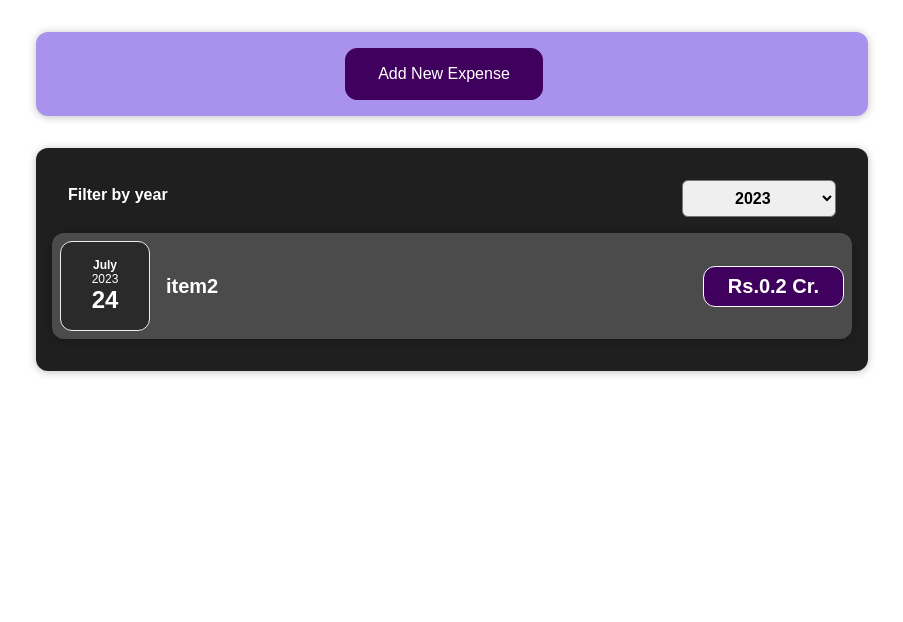
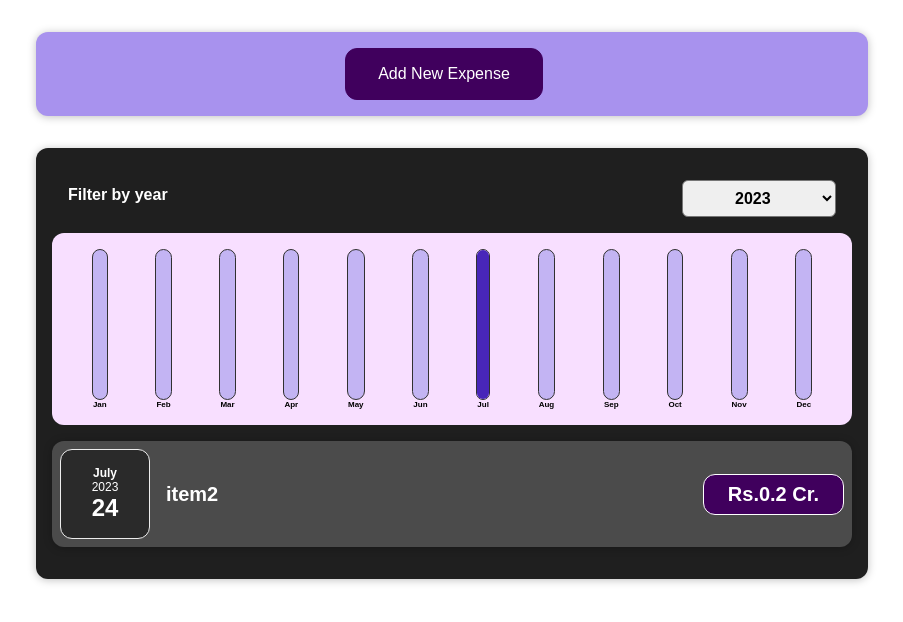
Before and after one commit to paras9sid/expense_tracker_react, a React (Create React App) app: page / in a window 1280 px wide. Shown: the top 622 px of the page, without its empty margins (188-1091 px from the left). Built offline with nearby package versions, Linux system fonts and the light colour scheme.

Commit message:
chart added for months via objects in array

```diff
--- /dev/null
+++ b/src/components/Chart/Chart.css
@@ -0,0 +1,9 @@
+.chart {
+  padding: 1rem;
+  border-radius: 12px;
+  background-color: #f8dfff;
+  text-align: center;
+  display: flex;
+  justify-content: space-around;
+  height: 10rem;
+}
--- /dev/null
+++ b/src/components/Chart/Chart.js
@@ -0,0 +1,24 @@
+import React from "react";
+import ChartBar from "./ChartBar";
+import "./Chart.css";
+
+const Chart = (props) => {
+  const dataPointValues = props.dataPoints.map((dataPoint) => dataPoint.value);
+  const totalMaximum = Math.max(...dataPointValues);
+
+  //import chartbars
+  return (
+    <div className="chart">
+      {props.dataPoints.map((dataPoint) => (
+        <ChartBar
+          key={dataPoint.label}
+          value={dataPoint.value}
+          maxValue={totalMaximum}
+          label={dataPoint.label}
+        />
+      ))}
+    </div>
+  );
+};
+
+export default Chart;
--- /dev/null
+++ b/src/components/Chart/ChartBar.css
@@ -0,0 +1,30 @@
+.chart-bar {
+  height: 100%;
+  display: flex;
+  flex-direction: column;
+  align-items: center;
+}
+
+.chart-bar__inner {
+  height: 100%;
+  width: 100%;
+  border: 1px solid #313131;
+  border-radius: 12px;
+  background-color: #c3b4f3;
+  overflow: hidden;
+  display: flex;
+  flex-direction: column;
+  justify-content: flex-end;
+}
+
+.chart-bar__fill {
+  background-color: #4826b9;
+  width: 100%;
+  transition: all 0.3s ease-out;
+}
+
+.chart-bar__label {
+  font-weight: bold;
+  font-size: 0.5rem;
+  text-align: center;
+}
--- /dev/null
+++ b/src/components/Chart/ChartBar.js
@@ -0,0 +1,22 @@
+import React from "react";
+import "./ChartBar.css";
+
+const ChartBar = (props) => {
+  let barFillHeight = "0%";
+  if (props.maxValue > 0) {
+    barFillHeight = Math.round((props.value / props.maxValue) * 100) + "%";
+  }
+  return (
+    <div className="chart-bar">
+      <div className="chart-bar__inner">
+        <div
+          className="chart-bar__fill"
+          style={{ height: barFillHeight }}
+        ></div>
+      </div>
+      <div className="chart-bar__label">{props.label}</div>
+    </div>
+  );
+};
+
+export default ChartBar;
--- a/src/components/Expenses/Expenses.js
+++ b/src/components/Expenses/Expenses.js
@@ -4,6 +4,7 @@
 import "./Expenses.css";
 import ExpensesFilter from "./ExpensesFilter";
 import ExpensesList from "./ExpensesList";
+import ExpensesChart from "./ExpensesChart";
 
 // function Expenses(props) {
 const Expenses = (props) => {
@@ -23,6 +24,7 @@
           selected={filteredYear}
           onChangeFilter={filterChangeHandler}
         />
+        <ExpensesChart expenses={filteredExpenses} />
 
         {/* 3rd way - decalring variable at top and put conditions on it */}
         <ExpensesList items={filteredExpenses} />
--- /dev/null
+++ b/src/components/Expenses/ExpensesChart.js
@@ -0,0 +1,63 @@
+import React from "react";
+import Chart from "../Chart/Chart";
+
+const ExpensesChart = (props) => {
+  const chartDataPoints = [
+    {
+      label: "Jan",
+      value: 0,
+    },
+    {
+      label: "Feb",
+      value: 0,
+    },
+    {
+      label: "Mar",
+      value: 0,
+    },
+    {
+      label: "Apr",
+      value: 0,
+    },
+    {
+      label: "May",
+      value: 0,
+    },
+    {
+      label: "Jun",
+      value: 0,
+    },
+    {
+      label: "Jul",
+      value: 0,
+    },
+    {
+      label: "Aug",
+      value: 0,
+    },
+    {
+      label: "Sep",
+      value: 0,
+    },
+    {
+      label: "Oct",
+      value: 0,
+    },
+    {
+      label: "Nov",
+      value: 0,
+    },
+    {
+      label: "Dec",
+      value: 0,
+    },
+  ];
+
+  for (const expense of props.expenses) {
+    const expenseMonth = expense.date.getMonth(); // starting Jan = 0 index
+    chartDataPoints[expenseMonth].value += expense.amount;
+  }
+  return <Chart dataPoints={chartDataPoints} />;
+};
+
+export default ExpensesChart;
--- a/src/components/NewExpense/ExpenseForm.js
+++ b/src/components/NewExpense/ExpenseForm.js
@@ -22,7 +22,7 @@
     event.preventDefault(); // page will not reload - page will be same with handling with js
     const expenseData = {
       title: enteredTitle,
-      amount: enteredAmount,
+      amount: +enteredAmount,
       date: new Date(enteredDate),
     };
     props.onSaveExpenseData(expenseData);
```
